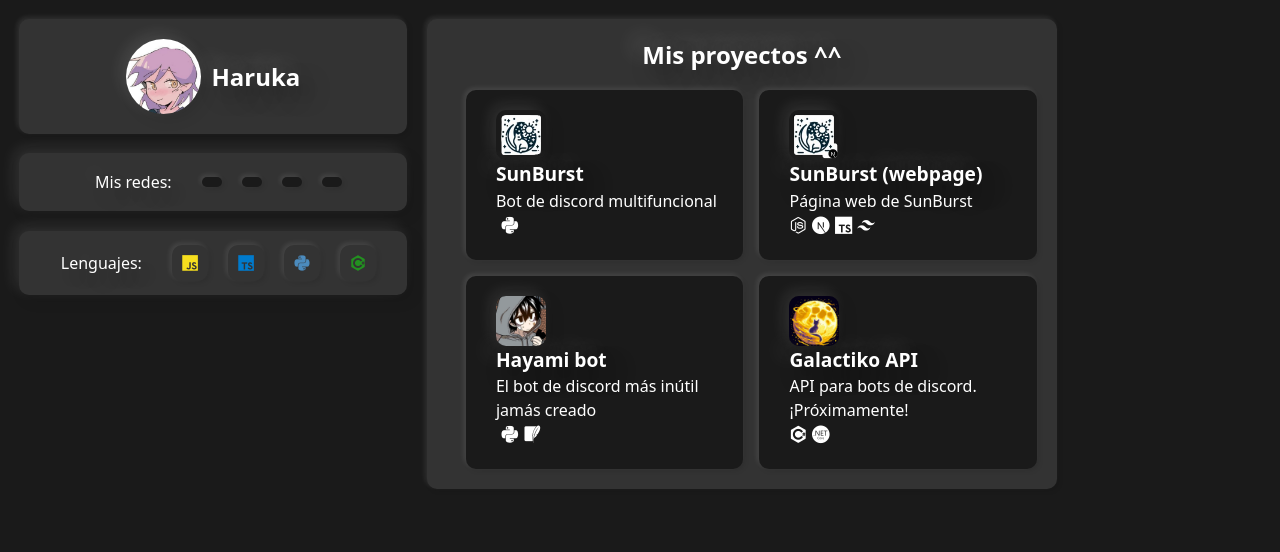
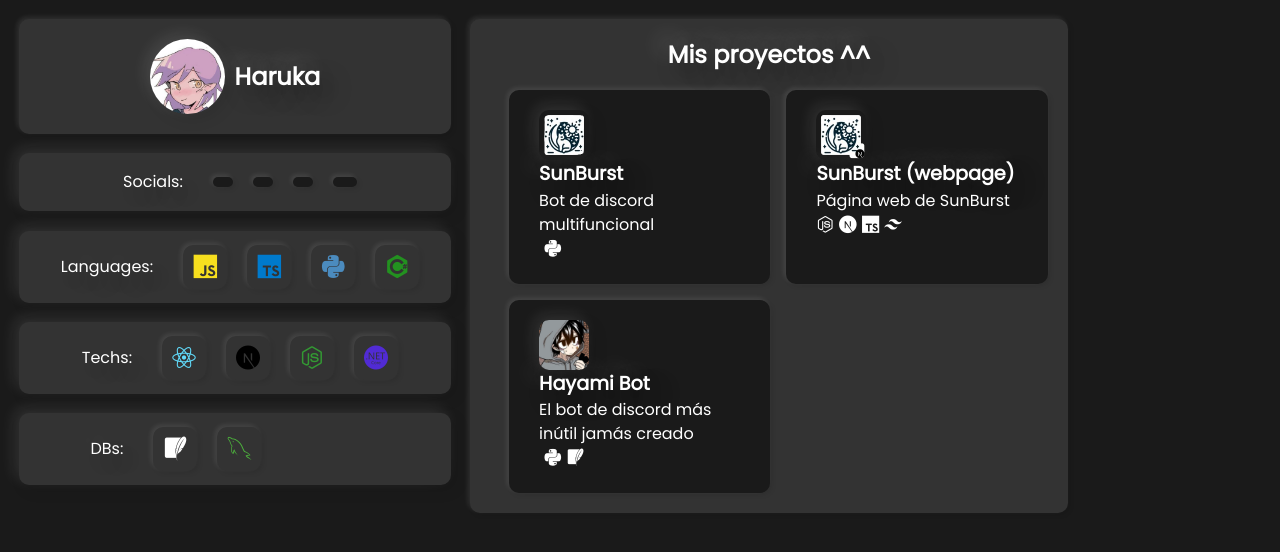
Before and after one commit to gxskpo/hawruka.xyz, a Next.js app: page / in a window 1280 px wide. Shown: the top 552 px of the page. Built offline with nearby package versions, Linux system fonts and the light colour scheme.

Commit message:
Add new components and update styles
Introduced new components for profile row and project elements and revised styles to improve the user interface. Additional adjustments include the inclusion of URLs in buttons, hover effects, and reformatting in the CSS along with the importing of a new font.

```diff
--- a/app/Home.module.css
+++ b/app/Home.module.css
@@ -8,6 +8,8 @@
     grid-template-columns: 1fr 3fr 1fr;
     top: 0;
     left: 0;
+    overflow-x: hidden;
+    overflow-y: scroll;
 }
 
 
@@ -77,7 +79,7 @@
     height: auto;
 }
 
-.socialsContainer > p{
+.socialsContainer > p {
     margin: 0 10px;
     padding: 5px 10px 5px 10px;
     border-radius: 10px;
@@ -92,8 +94,13 @@
     padding: 5px 10px 5px 10px;
     border-radius: 10px;
     color: var(--black);
+    font-size: 1.5rem;
     box-shadow: var(--small-default-shadow);
     transition: box-shadow 0.2s ease-in-out;
+}
+
+.socialsContainer > button:last-of-type {
+    padding: 5px 12px 5px 12px;
 }
 
 .socialsContainer > button:hover {
@@ -101,7 +108,9 @@
     scale: 1.015;
 }
 
-.langsIUse{
+
+.profileDataRow {
+    /* align to left */
     display: flex;
     flex-direction: row;
     align-items: center;
@@ -119,14 +128,13 @@
     height: auto;
 }
 
-
-.langsIUse > .langsIUseContainer {
+.profileDataRow > .profileDRContainer {
     display: grid;
     grid-template-columns: repeat(4, 1fr);
     grid-template-rows: auto;
 }
 
-.langsIUse > p{
+.profileDataRow > p {
     margin: 0 10px;
     padding: 5px 10px 5px 10px;
     border-radius: 10px;
@@ -135,20 +143,42 @@
     transition: box-shadow 0.2s ease-in-out;
 }
 
-.langsIUseContainer  > i {
+.profileDRContainer > i {
     margin: 2px 10px;
     background-color: var(--white);
     padding: 10px 10px 10px 10px;
     border-radius: 10px;
     color: var(--black);
+    font-size: 1.5rem;
     box-shadow: var(--small-default-shadow);
     transition: all 0.2s ease-in-out;
 }
 
-.langsIUseContainer  > i:hover {
+.profileDRContainer > i:hover {
     box-shadow: var(--default-shadow);
     scale: 1.03;
 }
+
+.aboutMeContainer {
+    @apply flex flex-col items-center justify-center bg-white rounded-lg p-4 shadow-sm;
+    background-color: var(--white);
+    border-radius: 10px;
+    padding: 12px;
+    box-shadow: var(--small-default-shadow);
+    margin-right: auto; /* Align to the left */
+    margin-top: 1.5vw;
+    transition: all 0.2s ease-in-out;
+    margin-left: 3vw;
+    width: 94%;
+    height: auto;
+    margin-bottom: 1.5vw;
+}
+
+.aboutMeContainer:hover {
+    box-shadow: var(--sink-shadow);
+
+}
+
 
 .projectsContainer {
     grid-column: 2;
@@ -163,6 +193,10 @@
     padding: 20px;
     box-shadow: var(--small-default-shadow);
     transition: box-shadow 0.2s ease-in-out;
+}
+
+.projectsContainer:hover {
+    box-shadow: var(--sink-shadow);
 }
 
 .projectsContainer .projectsTitle {
@@ -192,7 +226,7 @@
     margin-left: 1.5vw;
 }
 
-.projects > .project {
+.projects > a{
     background-color: var(--grey);
     color: var(--black);
     border-radius: 10px;
@@ -203,7 +237,8 @@
     cursor: pointer;
 }
 
-.projects > .project:hover {
+
+.projects > a:hover {
     box-shadow: var(--default-shadow);
     scale: 1.01;
 }
@@ -240,6 +275,10 @@
     font-size: 1.1rem;
 }
 
+.openSourceBadge {
+    scale: 0.9;
+}
+
 .languages > i {
     margin-right: 5px;
 }
@@ -269,9 +308,13 @@
         box-shadow: none;
     }
 
-    .langsIUse {
+    .profileDataRow {
         margin-left: 0;
         box-shadow: none;
+    }
+
+    .profileDRContainer > i {
+        padding: 8px 5px 5px 8px;
     }
 
 
@@ -281,6 +324,7 @@
         width: 96%;
         margin-left: 2vw;
         max-height: 65%;
+        margin-bottom: 2vh;
     }
 
     .projects {
@@ -293,7 +337,7 @@
         margin-left: 1.5vw;
         justify-content: center; /* Centers items along the row axis */
         align-items: center; /* Centers items along the column axis */
-        box-shadow: 0 10px 10px -10px #fff;
+        box-shadow: 0 10px 10px -10px rgba(255, 255, 255, 0.44);
         z-index: 1;
     }
 
--- /dev/null
+++ b/app/components/profileRow.tsx
@@ -0,0 +1,34 @@
+import styles from '../Home.module.css';
+import {ReactNode} from "react";
+
+interface IconDict{
+    name: string,
+    color: string
+}
+interface Props {
+    description: string;
+    icons: IconDict[];
+}
+
+export default function ProfileRow(props: Props) {
+    const {description, icons} = props;
+    let iconsList: ReactNode[] = [];
+    for (let i in icons) {
+        const icon = icons[i];
+        const name = icon.name;
+        const color = icon.color;
+        iconsList.push(
+            <i className={`devicon-${name}-plain`} style={{color: color}}></i>
+        )
+    }
+
+
+    return (
+        <div className={styles.profileDataRow}>
+            <p>{description}</p>
+            <div className={styles.profileDRContainer}>
+                {iconsList}
+            </div>
+        </div>
+    )
+}
--- /dev/null
+++ b/app/components/projectElem.tsx
@@ -0,0 +1,49 @@
+import {ReactNode} from "react";
+import styles from "@/app/Home.module.css";
+
+interface IconDict{
+    className: string, // Example: fa-discord, python-plain, fa-github
+}
+
+interface Props {
+    url: string;
+    imageUrl: string;
+    projectName: string;
+    description: string;
+    useIcons: IconDict[];
+    openSource: boolean;
+}
+
+
+export default function ProjectElement (props: Props): ReactNode {
+    const openSourceIcon = () => {
+        if (props.openSource) {
+            return <i className={`fas fa-code-fork ${styles.openSourceBadge}`} style={{color: "#e89b0f"}}/>
+        }
+    }
+
+    let iconsList: ReactNode[] = [];
+    for (let i in props.useIcons) {
+        const icon = props.useIcons[i];
+        const className = icon.className;
+        iconsList.push(
+            <i className={className} style={{color: "#fff"}}></i>
+        )
+    }
+
+
+    return (
+        <a href={props.url}>
+            <div className={styles.project}>
+                <img src={props.imageUrl} alt="Haruka"/>
+                <div className={styles.projectData}>
+                    <h3>{props.projectName} {openSourceIcon()}</h3>
+                    <p>{props.description}</p>
+                </div>
+                <div className={styles.languages}>
+                    {iconsList}
+                </div>
+            </div>
+        </a>
+    )
+}
--- a/app/globals.css
+++ b/app/globals.css
@@ -1,11 +1,13 @@
 @import url('https://fonts.googleapis.com/css2?family=Montserrat:wght@400;500;600;700&display=swap');
+@import url('https://fonts.googleapis.com/css2?family=Poppins');
 
 @tailwind base;
 @tailwind components;
 @tailwind utilities;
 :root {
     --montserrat: 'Montserrat', sans-serif;
-  --base-font: var(--montserrat);
+    --poppins: 'Poppins', sans-serif;
+    --base-font: var(--poppins);
     --black: #ffffff;
     --blue: #8faae8;;
     --gold: #eab100; /* Color adaptado para que combine bien con el nuevo blue */
@@ -27,6 +29,13 @@
     --profile-picture-size: 150px;
 }
 
+* {
+    box-sizing: border-box;
+    margin: 0;
+    padding: 0;
+    font-family: var(--base-font);
+}
+
 html {
     overflow: scroll;
 }
--- a/app/layout.tsx
+++ b/app/layout.tsx
@@ -24,6 +24,7 @@ export default function RootLayout({children}: { children: React.ReactNode }) {
             <meta property="og:type" content="website"/>
             <meta property="og:url" content="https://harukadev.xyz"/>
             <meta property="og:image" content="/pfp.png"/>
+            <link href={"https://fonts.googleapis.com/"} rel="preconnect"/>
             <script src={"https://kit.fontawesome.com/8e4c18f6c2.js"} crossOrigin="anonymous"/>
             <link rel="stylesheet" href={"https://cdn.jsdelivr.net/gh/devicons/devicon@v2.15.1/devicon.min.css"}/>
         </head>
--- a/app/page.tsx
+++ b/app/page.tsx
@@ -1,6 +1,9 @@
 "use client";
 import styles from './Home.module.css';
 import {useRouter} from "next/navigation";
+import ReactTooltip from "react-tooltip";
+import ProfileRow from "@/app/components/profileRow";
+import ProjectElement from "@/app/components/projectElem";
 
 
 export default function Home() {
@@ -11,6 +14,15 @@ export default function Home() {
             "discord": "https://discord.gg/NZCeaKzwaY",
             "instagram": "https://instagram.com/hawrukadev"
         }
+        // check if user clicked with middle mouse button or left mouse button
+
+
+        if (name === "discord") {
+            const confirm: boolean = window.confirm("Este link te llevará a mi servidor de discord, ¿estás seguro?");
+            if (!confirm) return;
+        }
+
+
         const target = urls[name] ?? "https://x.com/gxskpo";
         window.open(target, "_blank", "noopener noreferrer");
     }
@@ -33,10 +45,6 @@ export default function Home() {
 
     return (
         <div className={styles.indexLayout}>
-            <div style={{display: "none"}}>
-                <a target="_blank" href="https://icons8.com/icon/Fycm8TUhWmFU/c-sharp-logo">C Sharp Logo</a> icon by <a
-                target="_blank" href="https://icons8.com">Icons8</a>
-            </div>
             <div className={styles.profileContainer}>
                 <span className={styles.myDataContainer}>
                 <img
@@ -45,7 +53,7 @@ export default function Home() {
                     <h1>Haruka</h1>
                 </span>
                 <div className={styles.socialsContainer}>
-                    <p>Mis redes:</p>
+                    <p>Socials:</p>
                     <button onClick={() => goSocials('twitter')}>
                         <i className="fab fa-twitter"/>
                     </button>
@@ -59,67 +67,58 @@ export default function Home() {
                         <i className="fab fa-instagram"/>
                     </button>
                 </div>
-                <div className={styles.langsIUse}>
-                    <p>Lenguajes:</p>
-                    <div className={styles.langsIUseContainer}>
-                        <i className="devicon-javascript-plain" style={{color: "#f7df1e"}}></i>
-                        <i className="devicon-typescript-plain" style={{color: "#007acc"}}></i>
-                        <i className="devicon-python-plain" style={{color: "#4B8BBE"}}></i>
-                        <i className="devicon-csharp-plain" style={{color: "#239120"}}></i>
-                    </div>
-                </div>
+                <ProfileRow description="Languages:" icons={[
+                    {name: "javascript", color: "#f7df1e"},
+                    {name: "typescript", color: "#007acc"},
+                    {name: "python", color: "#4B8BBE"},
+                    {name: "csharp", color: "#239120"}
+                ]}/>
+                <ProfileRow description="Techs:" icons={[
+                    {name: "react", color: "#61dbfb"},
+                    {name: "nextjs", color: "#000000"},
+                    {name: "nodejs", color: "#339933"},
+                    {name: "dotnetcore", color: "#512bd4"}
+                ]}/>
+                <ProfileRow description="DBs:" icons={[
+                    {name: "sqlite", color: "#fff"},
+                    {name: "mysql", color: "#4DB33D"},
+                ]}/>
             </div>
             <div className={styles.projectsContainer}>
                 <div className={styles.projectsTitle}>
                     <h2>Mis proyectos ^^</h2>
                 </div>
                 <div className={styles.projects}>
-                    <div className={styles.project} onClick={() => goProject('sunburst_bot')}>
-                        <img src="/sunburst-icon.png" alt="Haruka"/>
-                        <div className={styles.projectData}>
-                            <h3>SunBurst</h3>
-                            <p>Bot de discord multifuncional</p>
-                        </div>
-                        <div className={styles.languages}>
-                            <i className="fab fa-discord"/>
-                            <i className="devicon-python-plain"></i>
-                        </div>
-                    </div>
-                    <div className={styles.project} onClick={() => goProject('sunburst_web')}>
-                        <img src="/sunburst-next.png" alt="Haruka"/>
-                        <div className={styles.projectData}>
-                            <h3>SunBurst (webpage)</h3>
-                            <p>Página web de SunBurst</p>
-                        </div>
-                        <div className={styles.languages}>
-                            <i className="devicon-nodejs-plain"></i>
-                            <i className="devicon-nextjs-original"></i>
-                            <i className="devicon-typescript-plain"></i>
-                            <i className="devicon-tailwindcss-plain"></i>
-                        </div>
-                    </div>
-                    <div className={styles.project} onClick={() => goProject('hayami_bot')}>
-                        <img src="/hayami-icon.png" alt="Haruka"/>
-                        <div className={styles.projectData}>
-                            <h3>Hayami bot</h3>
-                            <p>El bot de discord más inútil jamás creado</p>
-                        </div>
-                        <div className={styles.languages}>
-                            <i className="fab fa-discord"></i>
-                            <i className="devicon-python-plain"></i>
-                            <i className="devicon-sqlite-plain"></i>
-                        </div>
-                    </div>
-                    <div className={styles.project} onClick={() => goProject('galactiko_api')}>
-                        <img src="/api-iconm.jpeg" alt="Haruka"/>
-                        <div className={styles.projectData}>
-                            <h3>Galactiko API</h3>
-                            <p>API para bots de discord. ¡Próximamente!</p>
-                        </div>
-                        <div className={styles.languages}>
-                            <i className="devicon-csharp-plain"></i>
-                            <i className="devicon-dotnetcore-plain"></i>
-                        </div>
+                    <ProjectElement url="https://beta.fembot.online" imageUrl="/sunburst-icon.png"
+                                    projectName="SunBurst" description="Bot de discord multifuncional"
+                                    useIcons={[
+                                        {className: "fab fa-discord"},
+                                        {className: "devicon-python-plain"}
+                                    ]} openSource={false}/>
+                    <ProjectElement url="https://github.com/gsxkpo/sunburst" imageUrl="/sunburst-next.png"
+                                    projectName="SunBurst (webpage)" description="Página web de SunBurst"
+                                    useIcons={[
+                                        {className: "devicon-nodejs-plain"},
+                                        {className: "devicon-nextjs-original"},
+                                        {className: "devicon-typescript-plain"},
+                                        {className: "devicon-tailwindcss-plain"}
+                                    ]} openSource={true}/>
+                    <ProjectElement url="https://github.com/gxskpo/hayami" imageUrl="/hayami-icon.png"
+                                    projectName="Hayami Bot" description="El bot de discord más inútil jamás creado"
+                                    useIcons={[
+                                        {className: "fab fa-discord"},
+                                        {className: "devicon-python-plain"},
+                                        {className: "devicon-sqlite-plain"}
+                                    ]} openSource={true}/>
+                    <div style={{display: "none"}}>
+                        <ProjectElement url="https://galactiko.net/api" imageUrl="/api-iconm.jpeg"
+                                        projectName="Galactiko API"
+                                        description="API para bots de discord. ¡Próximamente!"
+                                        useIcons={[
+                                            {className: "devicon-csharp-plain"},
+                                            {className: "devicon-dotnetcore-plain"},
+                                            {className: "devicon-mysql-plain"}
+                                        ]} openSource={false}/>
                     </div>
                 </div>
             </div>
--- a/package.json
+++ b/package.json
@@ -12,7 +12,8 @@
     "next": "14.0.4",
     "oxlint": "^0.0.22",
     "react": "^18",
-    "react-dom": "^18"
+    "react-dom": "^18",
+    "react-tooltip": "^5.25.1"
   },
   "devDependencies": {
     "typescript": "^5",
```
Also changed, not shown: 1 other file (tests, documents, lock files or other folders). Lines whose indentation alone changed are shown as unchanged.
